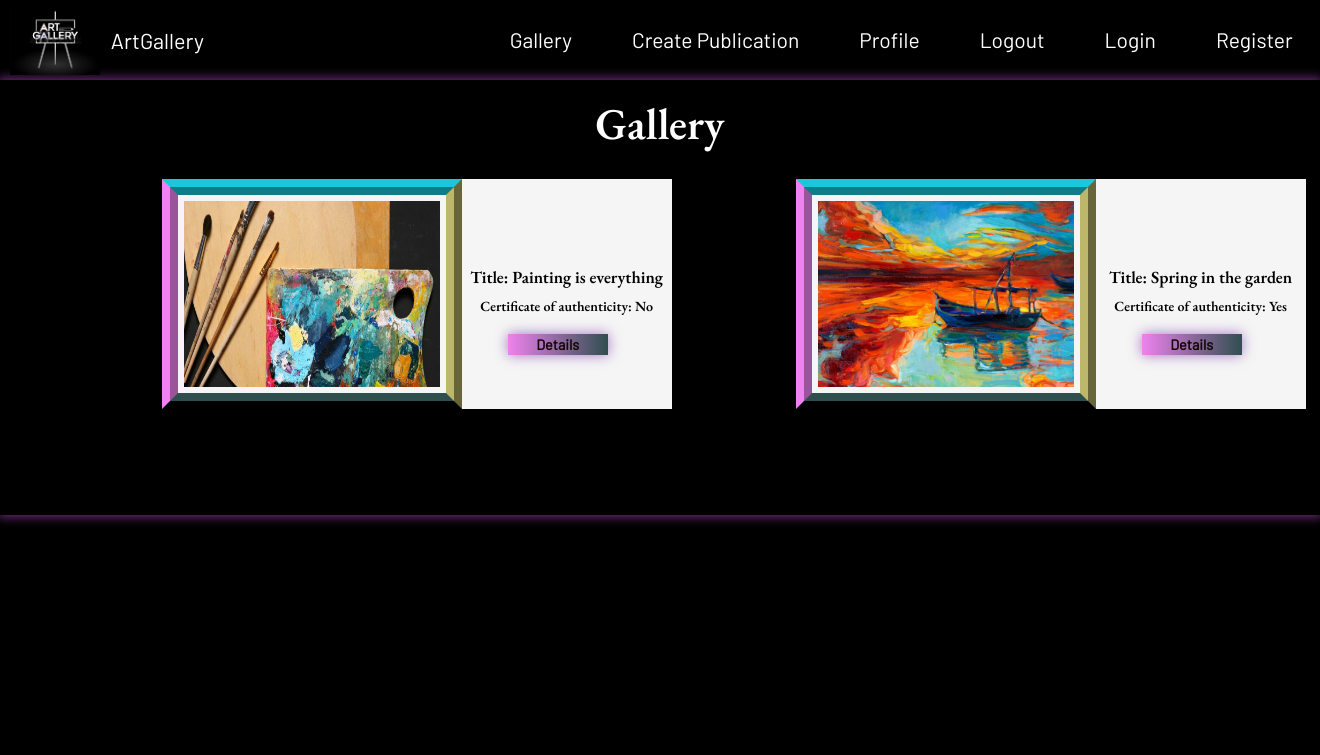
After one commit to dimlil/Art-Gallery, a Node server app: page /gallary in a window 1320 px wide. The commit adds this page. Shown: the top 755 px of the page. Run offline with Node 20, Linux system fonts and the light colour scheme; some libraries are stand-ins or nearby versions.

Commit message:
feat/ added gallery template

```diff
--- a/router/index.js
+++ b/router/index.js
@@ -6,5 +6,10 @@ router.get('/', (req, res) => {
         style: 'home.css'
     })
 });
+router.get('/gallary', (req, res) => {
+    res.render('gallery',{
+        style: 'gallery.css'
+    })
+});
 
 export { router }
--- /dev/null
+++ b/views/gallery.hbs
@@ -0,0 +1,37 @@
+<main>
+    <section id="gallery">
+        <h1>Gallery</h1>
+        <article class="gallery-container">
+
+            <!--If there are art publications in the database, show each of them-->
+            <article class="card-info">
+                <article class="card-info-image">
+                    <img src="img/blog-img14.jpg" alt="art-image">
+                </article>
+                <article class="card-info-text">
+                    <h2>Title: Painting is everything</h2>
+                    <h3>Certificate of authenticity: No</h3>
+                    <a href="#" class="details-btn">Details</a>
+                </article>
+            </article>
+
+            <article class="card-info">
+                <article class="card-info-image">
+                    <img src="img/img-5.jpg" alt="art-image">
+                </article>
+                <article class="card-info-text">
+                    <h2>Title: Spring in the garden</h2>
+                    <h3>Certificate of authenticity: Yes</h3>
+                    <a href="#" class="details-btn">Details</a>
+                </article>
+            </article>
+
+            <!--If there are still no art publications in the database display:-->
+            <!-- <article class="no-available-publications">
+                        <h1>No publications created yet.</h1>
+                        <a href="#" class="create-pub">Create publication</a>
+                    </article>-->
+
+        </article>
+    </section>
+</main>
--- a/views/partials/header.hbs
+++ b/views/partials/header.hbs
@@ -1,10 +1,10 @@
 <nav>
     <!-- Do not forget to change the path to the image -->
     <img src="./img/art-logo.png" alt="logo">
-    <a href="#">ArtGallery</a>
+    <a href="/">ArtGallery</a>
 
     <ul class="menu">
-        <li><a href="#">Gallery</a></li>
+        <li><a href="/gallary">Gallery</a></li>
         <!-- Logged users -->
         <li><a href="#">Create Publication</a></li>
         <li><a href="#">Profile</a></li>
```
